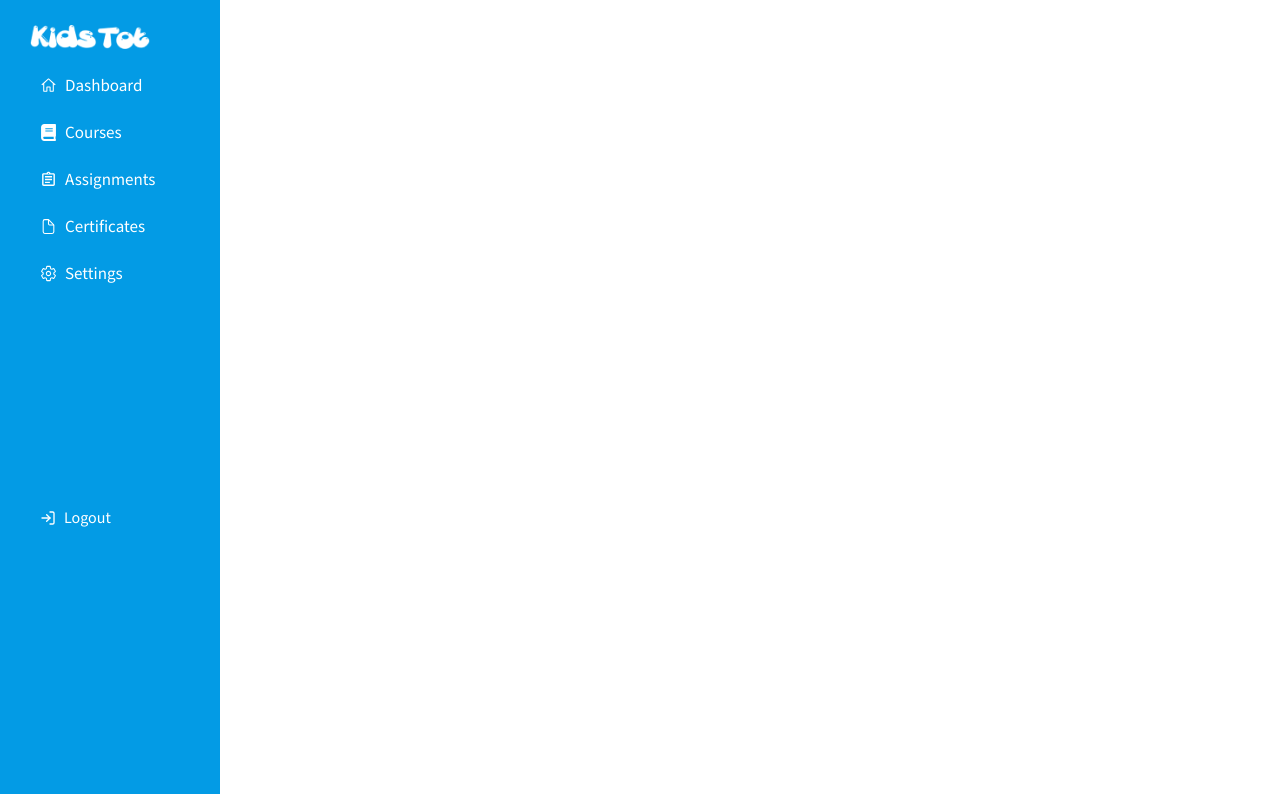
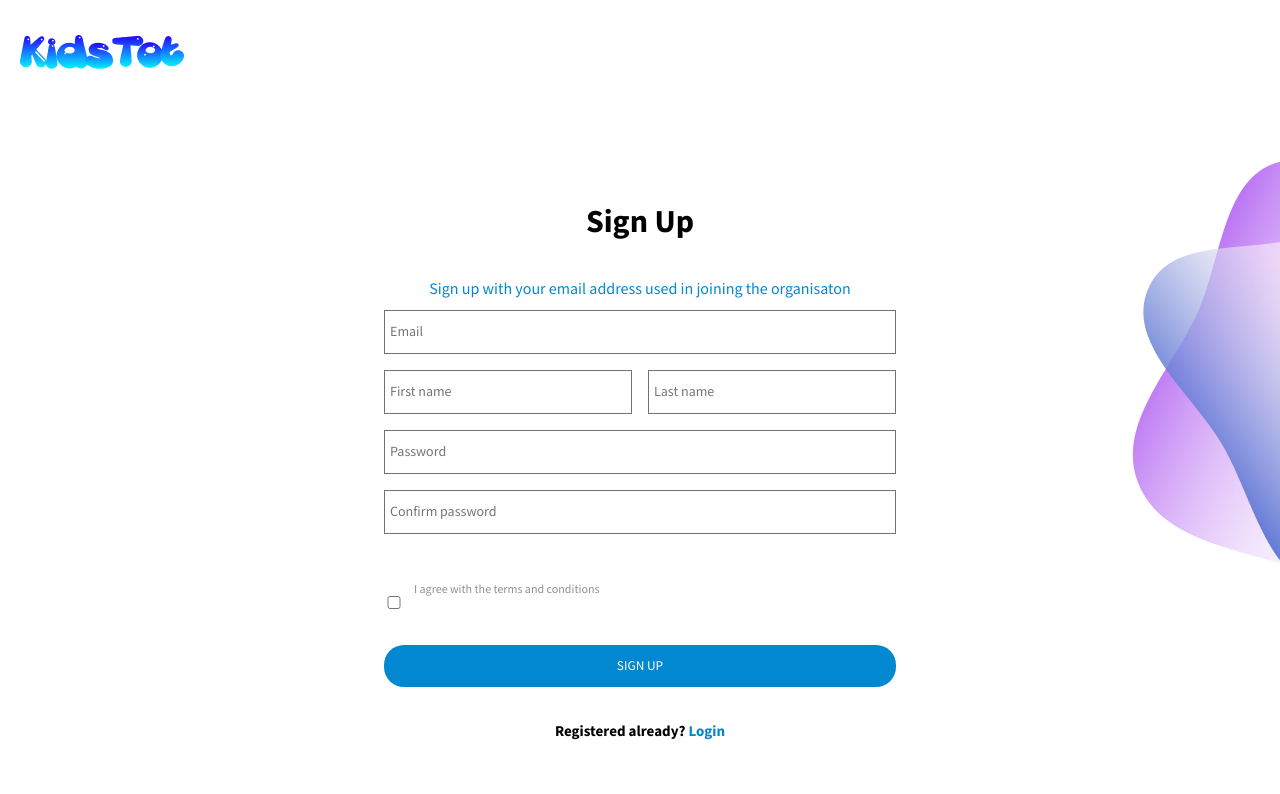
Before and after one commit to learnable-2022/LMS-YC-10-FE, a React (Create React App) app in the folder lms/: page /signup in a window 1280 px wide. Shown: the top 794 px of the page. Built offline with nearby package versions, Linux system fonts and the light colour scheme.

Commit message:
Sign Up functionality

```diff
--- a/lms/package.json
+++ b/lms/package.json
@@ -6,6 +6,7 @@
     "@testing-library/jest-dom": "^5.16.5",
     "@testing-library/react": "^13.4.0",
     "@testing-library/user-event": "^13.5.0",
+    "axios": "^1.4.0",
     "carousel": "^0.0.3",
     "pure-react": "^1.0.4",
     "react": "^18.2.0",
--- a/lms/src/App.js
+++ b/lms/src/App.js
@@ -13,8 +13,13 @@ import TermsOfUsePage from "./components/pages/TermsOfUsePage";
 import PrivacyPolicy from "./components/pages/PrivacyPolicy";
 
 
+
+
+
 function App() {
-  const [isLoggedIn, setIsLoggedIn] = useState(true);
+  const [isLoggedIn, setIsLoggedIn] = useState(false);
+
+
 
 
 
--- a/lms/src/components/pages/register/SignUp.js
+++ b/lms/src/components/pages/register/SignUp.js
@@ -1,11 +1,118 @@
-import React from 'react'
+import React, { useEffect, useState } from 'react'
 import style  from './style.module.css'
-import { AiOutlineMail } from 'react-icons/ai';
+// import { AiOutlineMail } from 'react-icons/ai';
 import { useNavigate } from 'react-router-dom';
+import axios from 'axios';
+
+
+
+
 
 export default function SignUp() {
+
+
+  const [firstName, setFirstName] = useState("");
+  const [lastName, setLastName] = useState("");
+  const [password, setPassword] = useState("");
+  const [email, setEmail] = useState("");
+  const [confirmPassword, setConfirmPassword] = useState("");
+  const [termsAccepted, setTermsAccepted] = useState(false); // new state
+
+
+
+  useEffect(() => {
+    // code to run on component mount
+  }, []);
+  const handleTermsAccepted = () => {
+    setTermsAccepted(!termsAccepted);
+  };
+
+  const handleSubmit = async (event) => {
+    event.preventDefault();
+
+    // const redirectUrl = window.location.href;
+    const apiUrl = "/kidtots.onrender.com/student/";
+
+
+    // window.location.href = `${apiUrl}&redirect_uri=${redirectUrl}`
+
+  axios.post(apiUrl,
+    // "/kidtots.onrender.com/student/",
+  {
+    username: `${firstName} ${lastName}`
+  }).then((response) =>{
+    console.log(response);
+  },(error) =>{
+    console.log(error)
+  })
+
+
+    if(password !== confirmPassword){
+      alert("Password is not the same");
+      return;
+    }
+
+
+    if (!termsAccepted) {
+      alert("Please accept the terms and conditions to continue.");
+      return;
+    }else{
+      alert(`Welcome ${firstName} ${lastName}`);
+      return
+    }
+    // code to handle sign-up form submission
+    // console.log("User signed up successfully!");
+  };
+
+
+  // const [{token}, dispatch ] = useStateProvider();
+  // useEffect(()=>{
+  //   const hash = window.location.hash;
+  //   if(hash){
+  //     const token = hash.substring(1).split("&")[0].split("=")[1];
+  //     dispatch({type: reducerCases.SET_TOKEN, token});
+  //   }
+  // },[token, dispatch])
+
+  // const hash = window.location.hash;
+  // const token = hash.substring(1).split("&")[0].split("=")[1];
+
+  // var url = process.env.REACT_APP_API_URL + '/kidtots.onrender.com/student/';
+  // axios.post(url,
+  //   // "/kidtots.onrender.com/student/",
+  // {
+  //   username: `${firstName} ${lastName}`
+  // }).then((response) =>{
+  //   console.log(response);
+  // },(error) =>{
+  //   console.log(error)
+  // })
+
+
+  //  const userSignUp = (email, firstName, ) => new Promise((resolve, reject) => {
+  //     var url = process.env.REACT_APP_API_URL + 'api/seller/login';
+  //     axios.post(url, { email, password })
+  //       .then((response) => {
+  //         if (response.data.user) {
+  //           this.setSession(response.data.accessToken);
+  //           resolve(response.data.user);
+  //         } else {
+  //           reject(response.data.error);
+  //         }
+  //       })
+  //       .catch((error) => {
+  //         console.log(url);
+  //         console.log(error);
+  //         reject(error);
+  //       });
+  //   })
+  //   userSignUp();
+
+
+
+
   const navigate = useNavigate();
-  return (
+return (
     <div className={style.container}>
 
         <header className={style.header}>
@@ -18,24 +125,25 @@ export default function SignUp() {
 
             <p>Sign up with your email address used in joining the organisaton</p>
 
-            <form action="" className={style.signUpform}>
+            <form action="" className={style.signUpform} onSubmit={handleSubmit}>
 
-            <input type="email" name='email' placeholder='Email' required />
+            <input type="email" name='email' placeholder='Email' required value={email} onChange={(event) => setEmail(event.target.value)}/>
 
             <div className={style.inputs}>
 
-            <input type="text" name='fs-name' placeholder='First name' required />
+            <input type="text" name='fs-name' placeholder='First name' required value={firstName} onChange={(event) => setFirstName(event.target.value)}/>
 
-            <input type="text" name='ls-name' placeholder='Last name' required />
+            <input type="text" name='ls-name' placeholder='Last name' required value={lastName} onChange={(event) => setLastName(event.target.value)}/>
 
             </div>
 
-            <input type="password" name='password' placeholder='Password' required />
+            <input type="password" name='password' placeholder='Password' required value={password} onChange={(event) => setPassword(event.target.value)}/>
 
-            <input type="password" name='confirm-password' placeholder='Confirm password' required />
+            <input type="password" name='confirm-password' placeholder='Confirm password' required value={confirmPassword} onChange={(event) => setConfirmPassword(event.target.value)}/>
 
             <div className={style.agreeTerms} >
-             <input type="checkbox" name='terms_and_conditions' className={style.checkbox} required />
+             <input type="checkbox" name='terms_and_conditions' className={style.checkbox} required
+              checked={termsAccepted} onChange={handleTermsAccepted}/>
              <p>I agree with the terms and conditions</p>
             </div>
 
--- a/lms/src/index.js
+++ b/lms/src/index.js
@@ -8,9 +8,9 @@ import { BrowserRouter } from 'react-router-dom'
 
 const root = ReactDOM.createRoot(document.getElementById('root'));
 root.render(
-   <BrowserRouter>
-    <App />
-  </BrowserRouter>,
+      <BrowserRouter>
+        <App />
+      </BrowserRouter>
 );
 
 // If you want to start measuring performance in your app, pass a function
```
Also changed, not shown: 1 other file (tests, documents, lock files or other folders).
